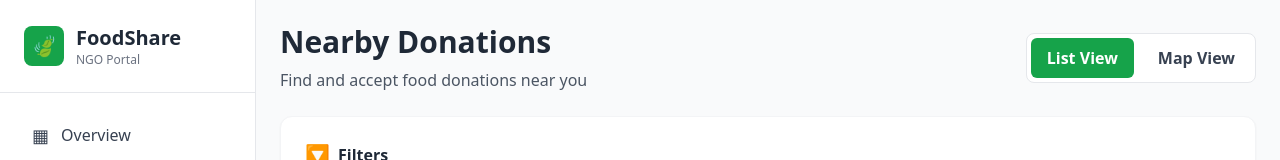
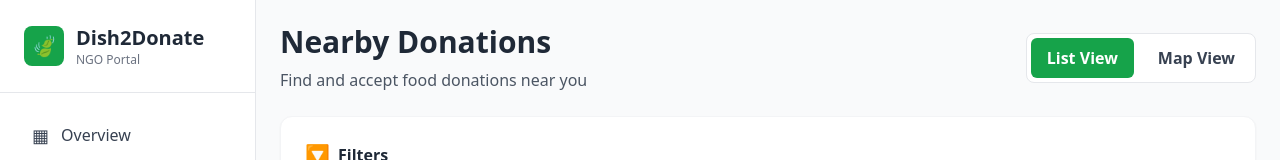
Before and after one commit to abhaypatidar3/Food-Waste-Reduction-Platform, a React app in the folder frontend/: page /ngo/donations in a window 1280 px wide. Shown: the top 160 px of the page. Built offline with nearby package versions, Linux system fonts and the light colour scheme; no server answers; the HTML template or start-up script is replaced by a standard one.

Commit message:
Rename 'FoodShare' to 'Dish2Donate' in Sidebar

```diff
--- a/frontend/src/components/layout/Sidebar.jsx
+++ b/frontend/src/components/layout/Sidebar.jsx
@@ -144,7 +144,7 @@
               {role === 'admin' ? '🛡️' : '🍃'}
             </div>
             <div>
-              <h1 className="text-xl font-bold text-gray-800">FoodShare</h1>
+              <h1 className="text-xl font-bold text-gray-800">Dish2Donate</h1>
               <p className="text-xs text-gray-500">{getPortalName()}</p>
             </div>
           </div>
```
